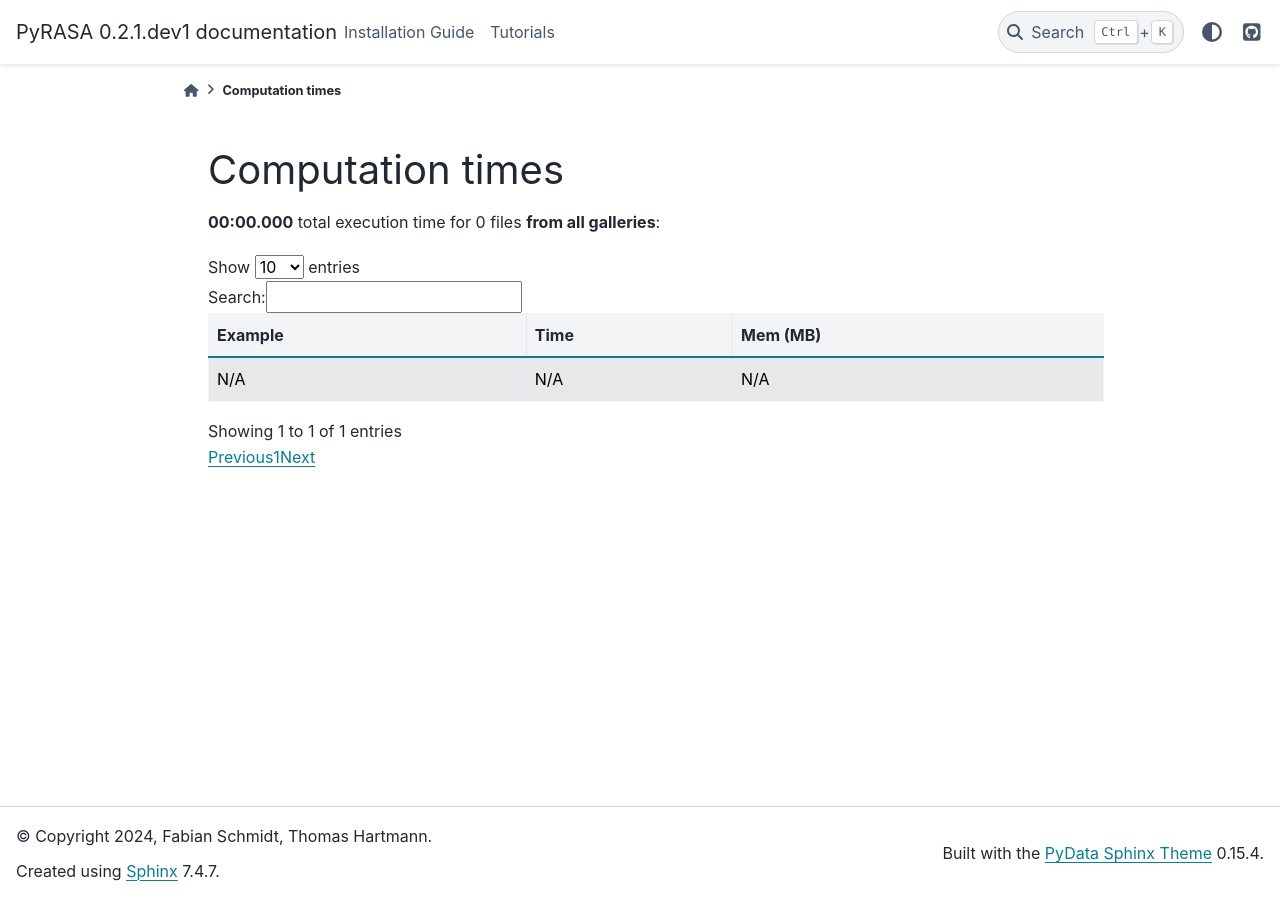
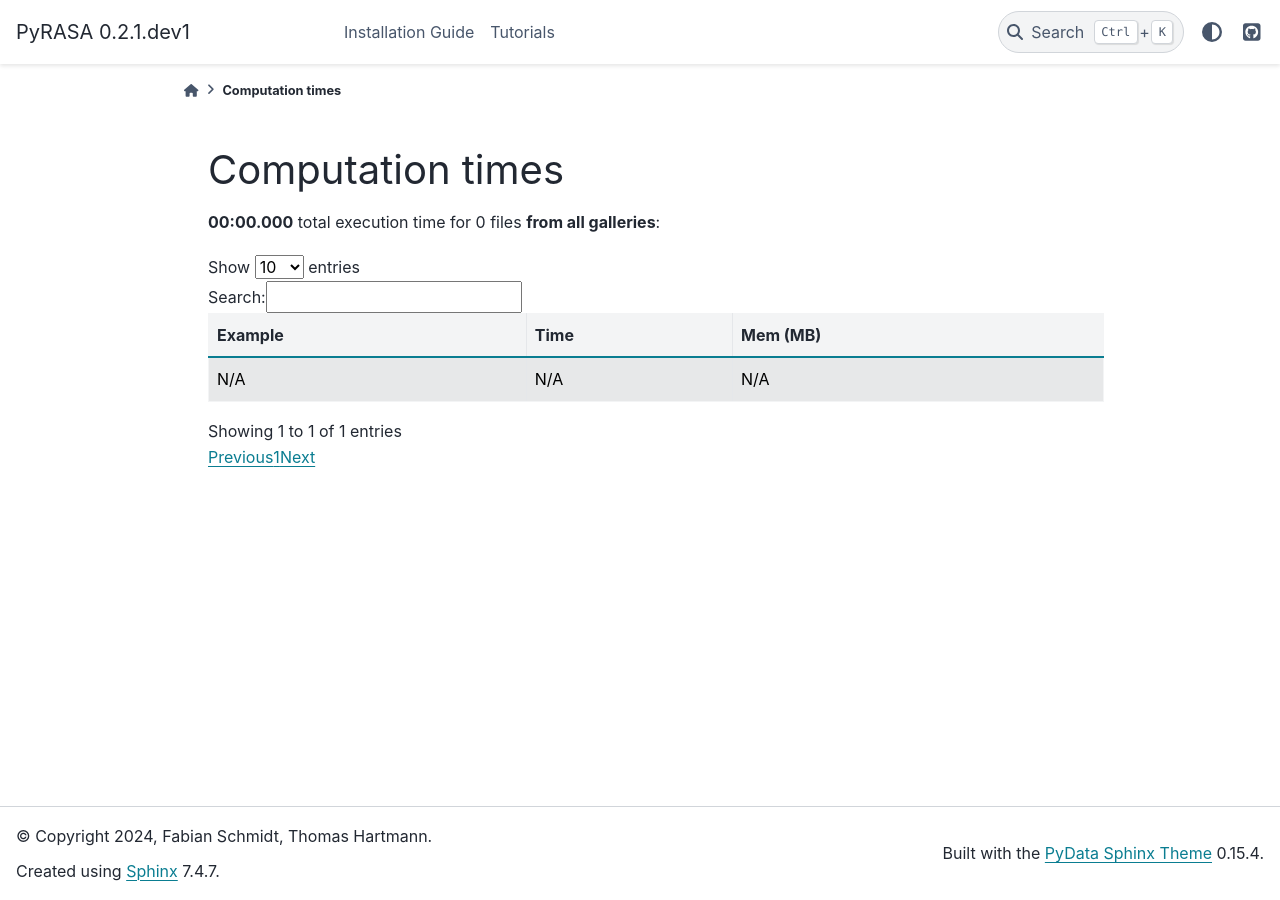
Before and after one commit to schmidtfa/pyrasa, a Sphinx documentation site: the page built from doc/source/sg_execution_times.rst, in a window 1280 px wide. Built offline with Sphinx 7.4.7 and the PyData theme 0.15.4, drawn with Linux system fonts in a browser that asks for light colours; pages that are not in the unit, such as notebooks, are missing from menus; a script that is not in the unit is left out.

Commit message:
slight changes for website appearance

```diff
--- a/doc/source/conf.py
+++ b/doc/source/conf.py
@@ -67,6 +67,7 @@ html_copy_source = False
 
 html_theme = 'pydata_sphinx_theme'
 
+
 templates_path = ['_templates']
 html_static_path = ['_static']
 # html_css_files = ["style.css"]
@@ -83,6 +84,8 @@ version = 'dev' if 'dev' in pyrasa.__version__ else pyrasa.__version__
 # The full version, including alpha/beta/rc tags.
 release = version
 
+html_title = 'PyRASA' + ' ' + release
+html_short_title = 'PyRASA'
 
 # -- Options for HTML output -------------------------------------------------
 # https://www.sphinx-doc.org/en/master/usage/configuration.html#options-for-html-output
```
Also changed, not shown: 1 other file.
